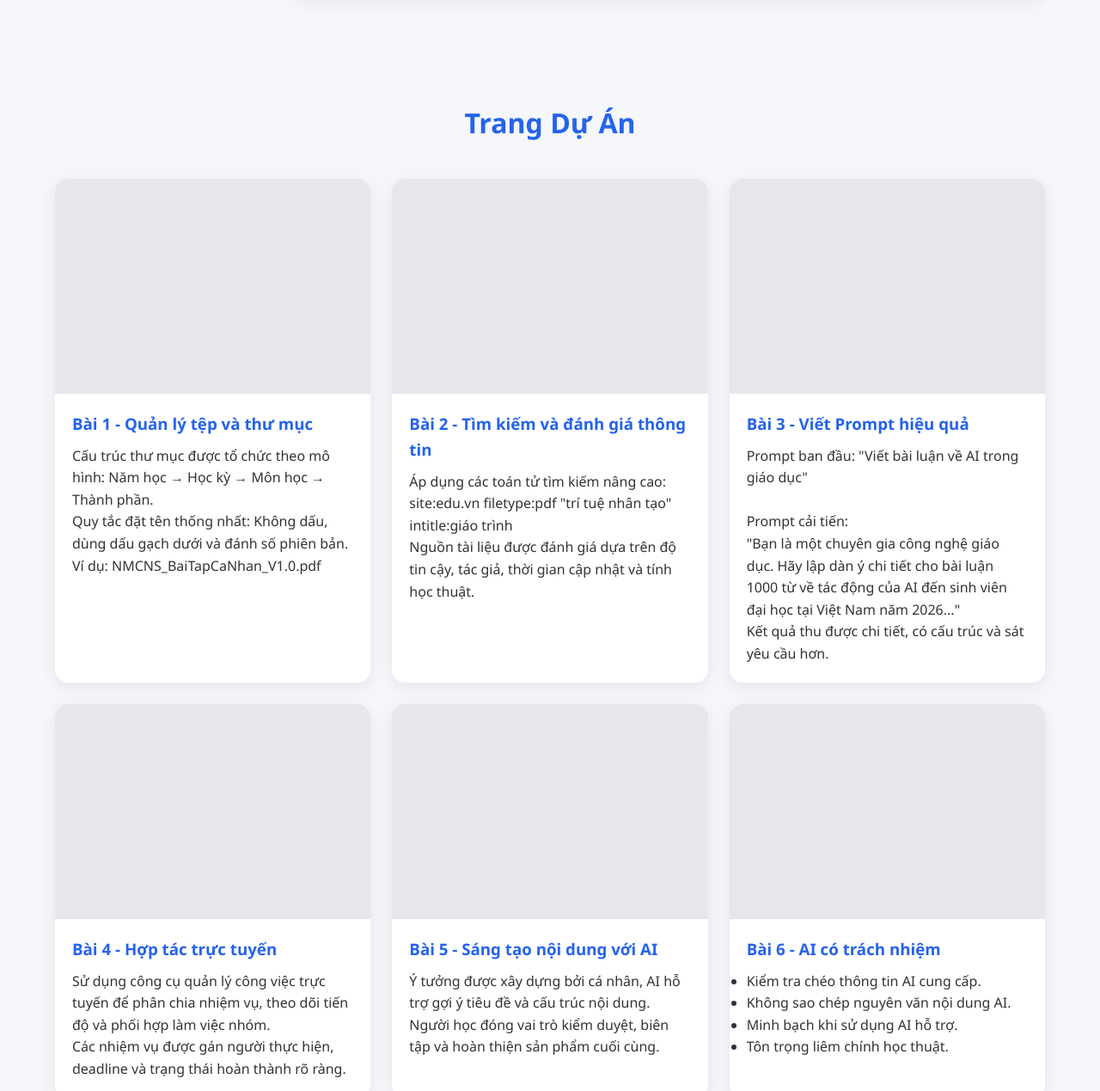
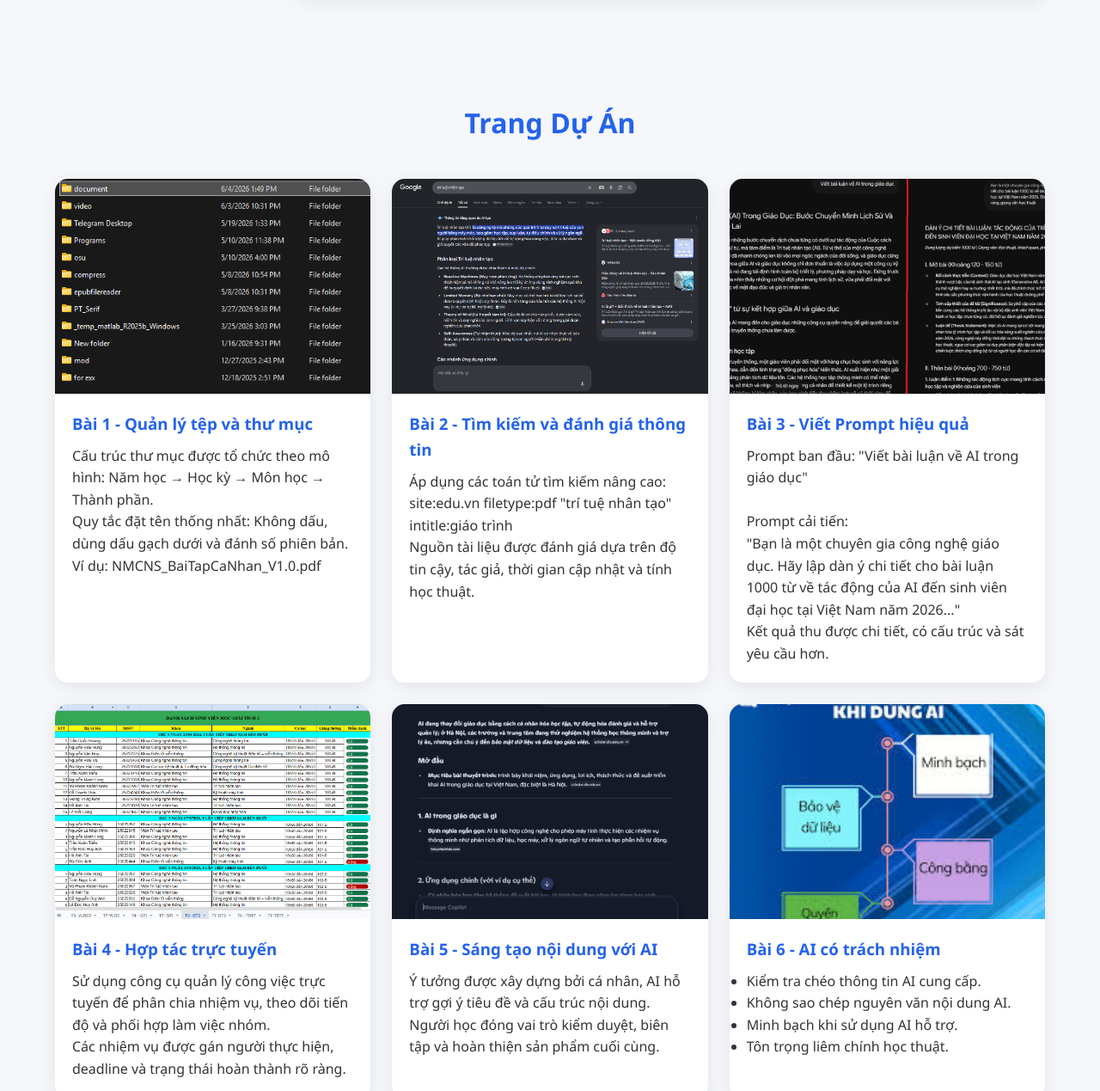
Before and after one commit to 25020844-beep/portfolio, a plain HTML site: page index.html in a window 1280 px wide. Shown: the part 896-2165 px from the top of the page at 86% size. Drawn offline with Linux system fonts and the light colour scheme.

Commit message:
index.html

```diff
--- a/index.html
+++ b/index.html
@@ -207,7 +207,7 @@ header h1{
 <div class="about">
 
 <div class="avatar">
-    <img src="assets/avatar.jpg"
+    <img src="avatar.jpg"
     onerror="this.style.display='none'">
 </div>
 
@@ -266,7 +266,7 @@ Portfolio này được xây dựng nhằm lưu trữ các sản phẩm học t
 
 <div class="card">
 <div class="card-image">
-	<img src="assets/bai1.png"
+	<img src="bai1.png"
     onerror="this.style.display='none'">
 </div>
 
@@ -295,7 +295,7 @@ NMCNS_BaiTapCaNhan_V1.0.pdf
 <div class="card">
 
 <div class="card-image">
-	<img src="assets/bai2.png"
+	<img src="bai2.png"
     onerror="this.style.display='none'">
 </div>
 
@@ -324,7 +324,7 @@ tác giả, thời gian cập nhật và tính học thuật.
 <div class="card">
 
 <div class="card-image">
-	<img src="assets/bai3.png"
+	<img src="bai3.png"
     onerror="this.style.display='none'">
 </div>
 
@@ -358,7 +358,7 @@ Kết quả thu được chi tiết, có cấu trúc và sát yêu cầu hơn.
 <div class="card">
 
 <div class="card-image">
-	<img src="assets/bai4.png"
+	<img src="bai4.png"
     onerror="this.style.display='none'">
 </div>
 
@@ -383,7 +383,7 @@ deadline và trạng thái hoàn thành rõ ràng.
 <div class="card">
 
 <div class="card-image">
-	<img src="assets/bai5.png"
+	<img src="bai5.png"
     onerror="this.style.display='none'">
 </div>
 
@@ -407,7 +407,7 @@ biên tập và hoàn thiện sản phẩm cuối cùng.
 <div class="card">
 
 <div class="card-image">
-	<img src="assets/bai6.png"
+	<img src="bai6.png"
     onerror="this.style.display='none'">
 </div>
 
```
